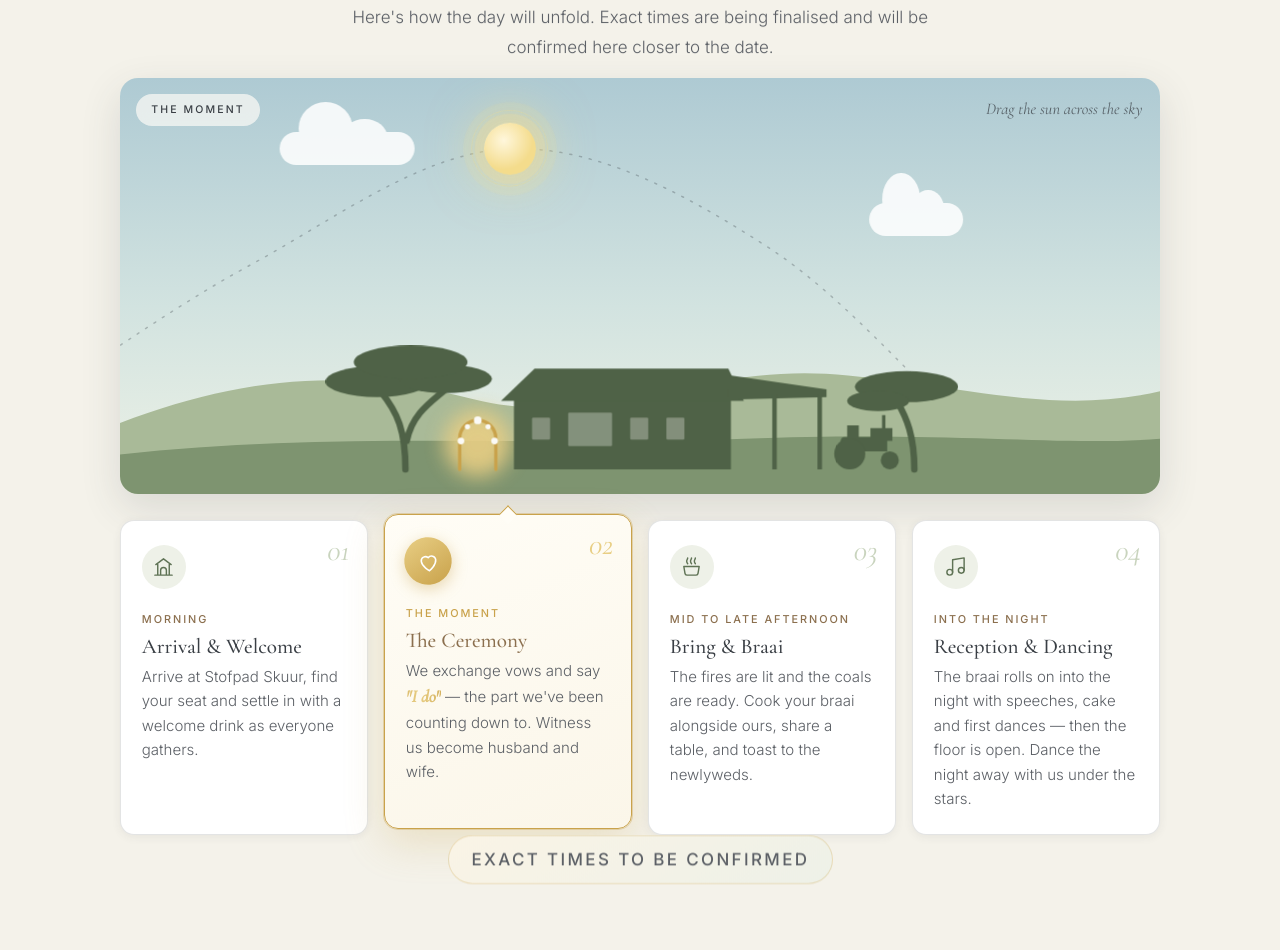
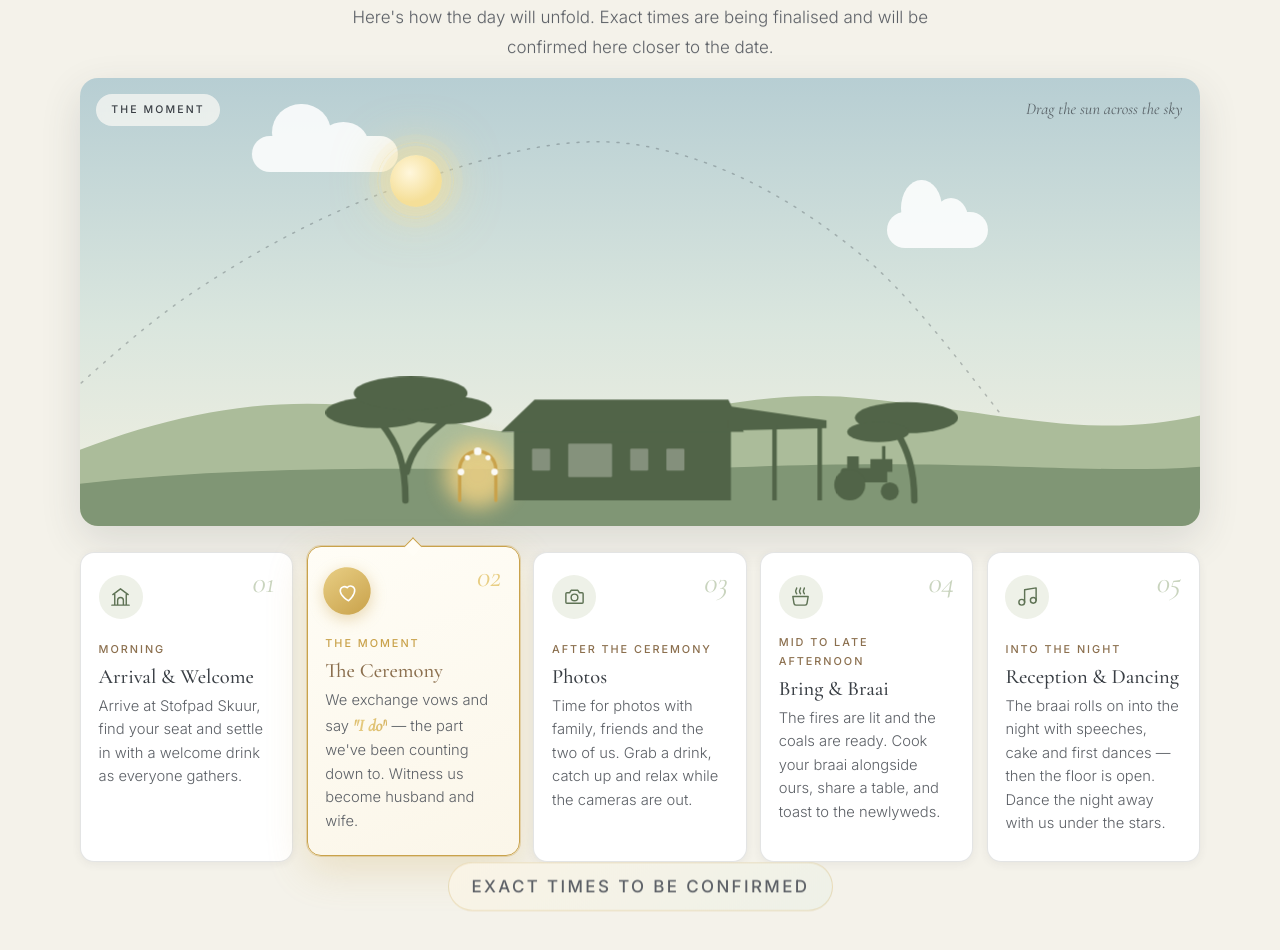
Before and after one commit to jntroue/nathan-and-janke, a plain HTML site: page index.html in a window 1280 px wide. Shown: the part 4734-5684 px from the top of the page. Drawn offline with nearby package versions, Linux system fonts and the light colour scheme; animation ran at ten frames a second.

Commit message:
Add Photos as a fifth moment in the schedule
Sits between the ceremony and the braai. The sky scene now has five
stops (morning, ceremony, midday photos, afternoon braai, night) and
derives its spacing from the number of cards.

Co-Authored-By: Claude Opus 5.5 <noreply@anthropic.com>

```diff
--- a/index.html
+++ b/index.html
@@ -349,6 +349,16 @@
       <li class="day-step" data-step="2" tabindex="0">
         <span class="day-num" aria-hidden="true">03</span>
         <div class="day-icon" aria-hidden="true">
+          <svg viewBox="0 0 24 24" fill="none" stroke="currentColor" stroke-width="1.5" stroke-linecap="round" stroke-linejoin="round"><path d="M4 8h3l1.5-2.5h7L17 8h3a1 1 0 0 1 1 1v9a1 1 0 0 1-1 1H4a1 1 0 0 1-1-1V9a1 1 0 0 1 1-1z"/><circle cx="12" cy="13" r="3.5"/></svg>
+        </div>
+        <span class="day-time">After the ceremony</span>
+        <h3>Photos</h3>
+        <p>Time for photos with family, friends and the two of us. Grab a drink, catch up and relax while the cameras are out.</p>
+      </li>
+
+      <li class="day-step" data-step="3" tabindex="0">
+        <span class="day-num" aria-hidden="true">04</span>
+        <div class="day-icon" aria-hidden="true">
           <svg viewBox="0 0 24 24" fill="none" stroke="currentColor" stroke-width="1.5" stroke-linecap="round" stroke-linejoin="round"><path d="M8 3c0 1.5-1 2-1 3.5S8 9 8 9M12 3c0 1.5-1 2-1 3.5S12 9 12 9M16 3c0 1.5-1 2-1 3.5S16 9 16 9"/><path d="M4 12h16l-1.2 7.2a2 2 0 0 1-2 1.8H7.2a2 2 0 0 1-2-1.8L4 12z"/></svg>
         </div>
         <span class="day-time">Mid to late afternoon</span>
@@ -356,8 +366,8 @@
         <p>The fires are lit and the coals are ready. Cook your braai alongside ours, share a table, and toast to the newlyweds.</p>
       </li>
 
-      <li class="day-step" data-step="3" tabindex="0">
-        <span class="day-num" aria-hidden="true">04</span>
+      <li class="day-step" data-step="4" tabindex="0">
+        <span class="day-num" aria-hidden="true">05</span>
         <div class="day-icon" aria-hidden="true">
           <svg viewBox="0 0 24 24" fill="none" stroke="currentColor" stroke-width="1.5" stroke-linecap="round" stroke-linejoin="round"><path d="M9 18V5l12-2v13"/><circle cx="6" cy="18" r="3"/><circle cx="18" cy="16" r="3"/></svg>
         </div>
--- a/script.js
+++ b/script.js
@@ -381,8 +381,9 @@ function burst(host, count, opts) {
 
 
 /* ---------- Schedule: the sun crosses the sky as the day unfolds ----------
-   Stops 0-3 match the four .day-step cards in index.html:
-   morning arrival, late-morning ceremony, afternoon braai, night.        */
+   Stops 0-4 match the five .day-step cards in index.html:
+   morning arrival, ceremony, photos, afternoon braai, night.
+   Adding or removing a card means adding or removing a stop in PATH and KEYS. */
 (function () {
   const day = document.getElementById('day');
   const sky = document.getElementById('daySky');
@@ -395,15 +396,15 @@ function burst(host, count, opts) {
   const pill = document.getElementById('skyPill');
   const arc = document.getElementById('skyArc');
   const starsEl = document.getElementById('skyStars');
-  const LAST = 3;
-  if (steps.length !== LAST + 1) return;      // the scene is drawn for exactly four moments
+  const COUNT = steps.length;
+  const LAST = COUNT - 1;
 
   const clamp = (v, lo, hi) => Math.max(lo, Math.min(hi, v));
   const smooth = (v) => { v = clamp(v, 0, 1); return v * v * (3 - 2 * v); };
 
-  // The sun's path, in % of the sky box. Entries 2..5 are the four stops;
-  // the rest only shape the curve as it comes up from / drops below the horizon.
-  const PATH = [[-37, 122], [-12, 84], [12.5, 45], [37.5, 17], [62.5, 41], [87.5, 98], [112, 140]];
+  // The sun's path, in % of the sky box. Entries 2..6 are the five stops (each sits
+  // above its card); the rest only shape the curve as it comes up from / drops below the horizon.
+  const PATH = [[-30, 126], [-10, 90], [10, 48], [30, 23], [50, 15], [70, 40], [90, 98], [110, 140]];
   function sunAt(p) {
     const c = clamp(p, -1, LAST);
     const i = Math.min(LAST - 1, Math.floor(c));
@@ -420,13 +421,18 @@ function burst(host, count, opts) {
   const KEYS = [
     // morning: soft and fresh, a little warmth on the horizon
     { top: '#C2D3D4', mid: '#E3E9DD', btm: '#F8ECDA', far: '#AEBF9E', near: '#84997A', sil: '#536649', sun: '#F6E3A4' },
-    // late morning / midday: the clearest, brightest sky
+    // late morning: the ceremony
+    { top: '#B7CED3', mid: '#DAE6DE', btm: '#F3F0E1', far: '#ABBC9A', near: '#809675', sil: '#516448', sun: '#F5DF98' },
+    // midday: photos under the clearest, brightest sky
     { top: '#AECAD3', mid: '#D2E3E0', btm: '#EEF2E6', far: '#A9BA98', near: '#7E9470', sil: '#4F6247', sun: '#F4DC8C' },
     // mid to late afternoon: warm gold
     { top: '#BDB28F', mid: '#E8C987', btm: '#F3CD98', far: '#A39763', near: '#70724A', sil: '#414232', sun: '#EFAE5C' },
     // night
     { top: '#23272D', mid: '#343A43', btm: '#4A4F58', far: '#2C3136', near: '#23272B', sil: '#16191C', sun: '#E58B4E' },
   ].map((k) => { const o = {}; Object.keys(k).forEach((n) => { o[n] = hex(k[n]); }); return o; });
+
+  if (PATH.length !== COUNT + 3 || KEYS.length !== COUNT) return;   // scene and cards must match
+  const STOP_W = 100 / COUNT;                 // each stop's share of the sky's width, in %
 
   let W = 0, H = 0;
   function render(p) {
@@ -442,24 +448,24 @@ function burst(host, count, opts) {
     st.setProperty('--sil', 'rgb(' + mix('sil') + ')');
     st.setProperty('--sun-rgb', mix('sun'));
 
-    const night = smooth((c - 2.15) / 0.7);
+    const night = smooth((c - (LAST - 0.85)) / 0.7);
     st.setProperty('--stars-o', night.toFixed(3));
-    st.setProperty('--lights-o', smooth((c - 2.2) / 0.6).toFixed(3));
+    st.setProperty('--lights-o', smooth((c - (LAST - 0.8)) / 0.6).toFixed(3));
     st.setProperty('--cloud-o', (0.85 - 0.72 * night).toFixed(3));
-    st.setProperty('--fire-o', smooth((c - 1.5) / 0.5).toFixed(3));
+    st.setProperty('--fire-o', smooth((c - (LAST - 1.5)) / 0.5).toFixed(3));
     st.setProperty('--arch-o', (0.25 + 0.65 * Math.max(0, 1 - Math.abs(c - 1) / 0.8)).toFixed(3));
     st.setProperty('--win', night > 0.02
       ? 'rgba(248,222,150,' + (0.3 + 0.65 * night).toFixed(3) + ')'
       : 'rgba(251,250,246,.3)');
-    const dark = c > 2.45;
+    const dark = c > LAST - 0.55;
     st.setProperty('--sky-ink', dark ? '#F7F8F3' : '#3A3F45');
     st.setProperty('--pill-bg', dark ? 'rgba(58,63,69,.55)' : 'rgba(251,250,246,.72)');
 
     const s = sunAt(p);
     sun.style.transform = 'translate(' + (s[0] / 100 * W).toFixed(1) + 'px,' + (s[1] / 100 * H).toFixed(1) + 'px)';
     sun.style.opacity = (1 - 0.5 * night).toFixed(3);
-    const rise = smooth((c - 2.25) / 0.6);
-    moon.style.transform = 'translate(' + (0.875 * W).toFixed(1) + 'px,' + ((46 - 22 * rise) / 100 * H).toFixed(1) + 'px)';
+    const rise = smooth((c - (LAST - 0.75)) / 0.6);
+    moon.style.transform = 'translate(' + ((LAST + 0.5) * STOP_W / 100 * W).toFixed(1) + 'px,' + ((46 - 22 * rise) / 100 * H).toFixed(1) + 'px)';
     moon.style.opacity = rise.toFixed(3);
   }
 
@@ -541,7 +547,7 @@ function burst(host, count, opts) {
   // ---- the sky: click a spot, or drag the sun across ----
   function scrub(clientX) {
     const r = sky.getBoundingClientRect();
-    target = clamp(((clientX - r.left) / r.width * 100 - 12.5) / 25, 0, LAST);
+    target = clamp(((clientX - r.left) / r.width * 100 - STOP_W / 2) / STOP_W, 0, LAST);
     setActive(Math.round(target));
     lastTouch = Date.now();
     day.classList.add('touched');
--- a/style.css
+++ b/style.css
@@ -370,7 +370,7 @@ strong{font-weight:500;color:var(--navy)}
 .schedule{background:var(--paper-2);max-width:none;width:100%}
 .schedule > *{max-width:var(--maxw);margin-left:auto;margin-right:auto}
 .schedule-intro{margin-bottom:2.6rem}
-.schedule > .day{max-width:1040px}
+.schedule > .day{max-width:var(--maxw)}
 
 /* The sky only appears once the script is running; the four cards work without it. */
 .day-sky-wrap{display:none}
@@ -489,13 +489,13 @@ strong{font-weight:500;color:var(--navy)}
 
 /* ---- the four moments ---- */
 .day-steps{
-  list-style:none;display:grid;grid-template-columns:repeat(4,1fr);
-  gap:1rem;margin-top:1.6rem;text-align:left;
+  list-style:none;display:grid;grid-template-columns:repeat(5,1fr);
+  gap:.85rem;margin-top:1.6rem;text-align:left;
 }
 .day-step{
   position:relative;cursor:pointer;
   background:var(--surface);border:1px solid var(--line);border-radius:var(--radius);
-  padding:1.5rem 1.3rem 1.45rem;box-shadow:var(--shadow-sm);
+  padding:1.4rem 1.1rem 1.35rem;box-shadow:var(--shadow-sm);
   transition:transform .5s cubic-bezier(.22,.61,.36,1), box-shadow .4s ease, border-color .4s ease;
 }
 /* little pointer from the active card up to the sky */
@@ -526,8 +526,8 @@ strong{font-weight:500;color:var(--navy)}
   display:inline-block;text-transform:uppercase;letter-spacing:.18em;
   font-size:.68rem;font-weight:500;color:var(--brown);margin-bottom:.4rem;
 }
-.day-step h3{font-size:1.32rem;margin-bottom:.4rem}
-.day-step p{color:var(--ink-soft);font-size:.94rem;line-height:1.62}
+.day-step h3{font-size:1.28rem;margin-bottom:.4rem}
+.day-step p{color:var(--ink-soft);font-size:.92rem;line-height:1.6}
 
 /* ---- the "I do" card stays gold ---- */
 .day-step--ido{border-color:rgba(201,162,75,.45);background:linear-gradient(160deg,#fffdf6,#fbf6e9)}
@@ -890,6 +890,12 @@ a:focus-visible,button:focus-visible{
 /* ============================================================
    RESPONSIVE
    ============================================================ */
+/* Schedule: five cards get tight before the main tablet breakpoint */
+@media (max-width:1020px){
+  .day-steps{grid-template-columns:repeat(3,1fr)}
+  .day-step::before{display:none}
+}
+
 @media (max-width:860px){
   .invited-grid{grid-template-columns:1fr;gap:2rem}
   .invited-photo{max-width:420px;margin:0 auto;width:100%}
@@ -902,7 +908,7 @@ a:focus-visible,button:focus-visible{
 
   /* Schedule: two-by-two cards */
   .day-steps{grid-template-columns:repeat(2,1fr)}
-  .day-step::before{display:none}
+  .day-step:last-child{grid-column:1 / -1}
 
   /* Dress code + RSVP: stack, centred */
   .dress-grid{grid-template-columns:1fr;text-align:center}
```
